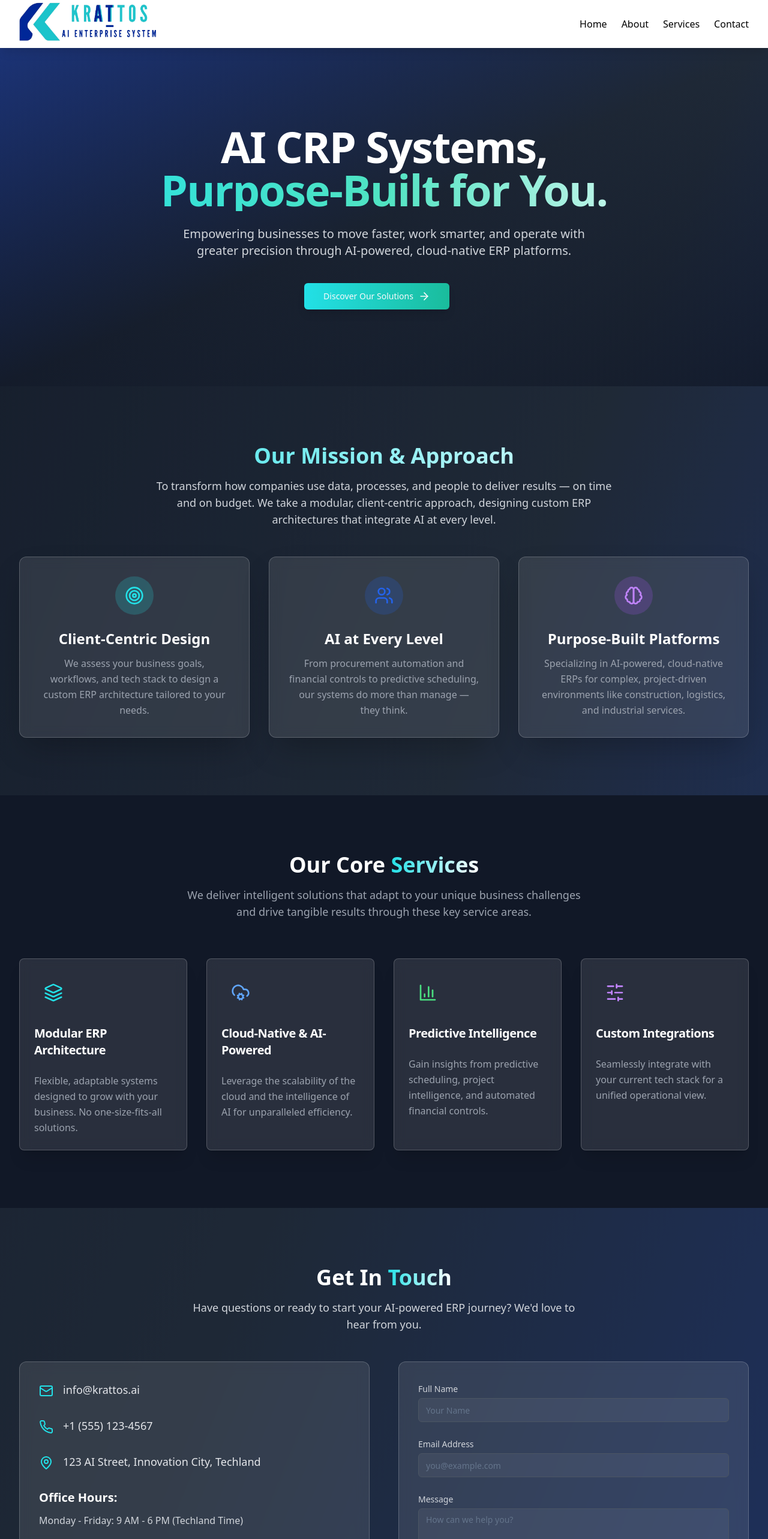
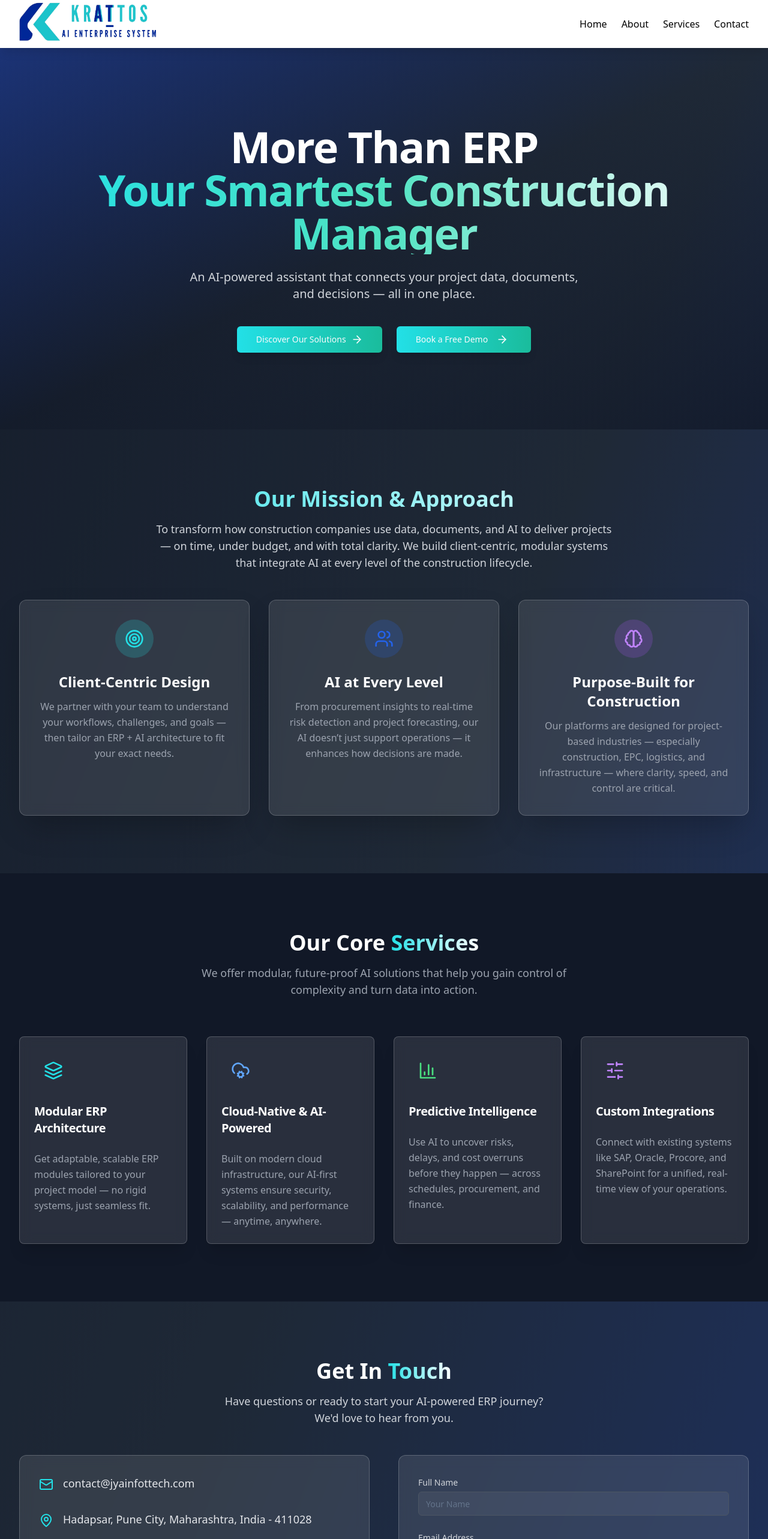
Before and after one commit to Our-CloudProject/krattos-website, a React (Vite) app: page / in a window 1280 px wide. Shown: the top 2566 px of the page at 60% size. Built offline with nearby package versions, Linux system fonts and the light colour scheme.

Commit message:
updated the content

```diff
--- a/src/components/AboutSection.jsx
+++ b/src/components/AboutSection.jsx
@@ -31,7 +31,8 @@ import React from 'react';
                 variants={cardVariants}
                 className="text-lg text-gray-300 text-center max-w-3xl mx-auto mb-12"
               >
-                To transform how companies use data, processes, and people to deliver results — on time and on budget. We take a modular, client-centric approach, designing custom ERP architectures that integrate AI at every level.
+                To transform how construction companies use data, documents, and AI to deliver projects — on time, under budget, and with total clarity.
+We build client-centric, modular systems that integrate AI at every level of the construction lifecycle.
               </motion.p>
 
               <div className="grid md:grid-cols-3 gap-8">
@@ -41,7 +42,7 @@ import React from 'react';
                   </div>
                   <h3 className="text-2xl font-semibold text-center mb-3 text-white">Client-Centric Design</h3>
                   <p className="text-gray-400 text-center leading-relaxed">
-                    We assess your business goals, workflows, and tech stack to design a custom ERP architecture tailored to your needs.
+                    We partner with your team to understand your workflows, challenges, and goals — then tailor an ERP + AI architecture to fit your exact needs.
                   </p>
                 </motion.div>
 
@@ -51,7 +52,7 @@ import React from 'react';
                   </div>
                   <h3 className="text-2xl font-semibold text-center mb-3 text-white">AI at Every Level</h3>
                   <p className="text-gray-400 text-center leading-relaxed">
-                    From procurement automation and financial controls to predictive scheduling, our systems do more than manage — they think.
+                    From procurement insights to real-time risk detection and project forecasting, our AI doesn’t just support operations — it enhances how decisions are made.
                   </p>
                 </motion.div>
 
@@ -59,9 +60,9 @@ import React from 'react';
                   <div className="flex items-center justify-center mb-6 w-16 h-16 rounded-full bg-purple-500/20 text-purple-400 mx-auto">
                     <Brain size={32} />
                   </div>
-                  <h3 className="text-2xl font-semibold text-center mb-3 text-white">Purpose-Built Platforms</h3>
+                  <h3 className="text-2xl font-semibold text-center mb-3 text-white">Purpose-Built for Construction</h3>
                   <p className="text-gray-400 text-center leading-relaxed">
-                    Specializing in AI-powered, cloud-native ERPs for complex, project-driven environments like construction, logistics, and industrial services.
+                    Our platforms are designed for project-based industries — especially construction, EPC, logistics, and infrastructure — where clarity, speed, and control are critical.
                   </p>
                 </motion.div>
               </div>
--- a/src/components/ContactSection.jsx
+++ b/src/components/ContactSection.jsx
@@ -37,9 +37,9 @@ import React, { useState } from 'react';
       };
 
       const contactInfo = [
-        { icon: <Mail className="h-6 w-6 text-secondary" />, text: "info@krattos.ai", href: "mailto:info@krattos.ai" },
-        { icon: <Phone className="h-6 w-6 text-secondary" />, text: "+1 (555) 123-4567", href: "tel:+15551234567" },
-        { icon: <MapPin className="h-6 w-6 text-secondary" />, text: "123 AI Street, Innovation City, Techland" },
+        { icon: <Mail className="h-6 w-6 text-secondary" />, text: "contact@jyainfottech.com", href: "mailto:contact@jyainfottech.com" },
+        // { icon: <Phone className="h-6 w-6 text-secondary" />, text: "+1 (555) 123-4567", href: "tel:+15551234567" },
+        { icon: <MapPin className="h-6 w-6 text-secondary" />, text: "Hadapsar, Pune City, Maharashtra, India - 411028" },
       ];
 
       return (
@@ -55,7 +55,7 @@ import React, { useState } from 'react';
                 Get In <span className="bg-clip-text text-transparent bg-gradient-to-r from-secondary to-white">Touch</span>
               </h2>
               <p className="text-lg text-gray-300 text-center max-w-2xl mx-auto mb-12">
-                Have questions or ready to start your AI-powered ERP journey? We'd love to hear from you.
+                Have questions or ready to start your AI-powered ERP journey? <br/>We'd love to hear from you.
               </p>
             </motion.div>
 
@@ -81,7 +81,7 @@ import React, { useState } from 'react';
                 ))}
                 <div className="mt-8">
                   <p className="text-xl font-semibold text-white mb-3">Office Hours:</p>
-                  <p className="text-gray-300">Monday - Friday: 9 AM - 6 PM (Techland Time)</p>
+                  <p className="text-gray-300">Monday - Friday: 9 AM - 6 PM (IST)</p>
                 </div>
               </motion.div>
 
--- a/src/components/FeaturesSection.jsx
+++ b/src/components/FeaturesSection.jsx
@@ -7,25 +7,25 @@ import React from 'react';
       {
         icon: <Layers className="h-10 w-10 text-secondary mb-4" />,
         title: 'Modular ERP Architecture',
-        description: 'Flexible, adaptable systems designed to grow with your business. No one-size-fits-all solutions.',
+        description: 'Get adaptable, scalable ERP modules tailored to your project model — no rigid systems, just seamless fit.',
         color: 'secondary'
       },
       {
         icon: <CloudCog className="h-10 w-10 text-blue-400 mb-4" />,
         title: 'Cloud-Native & AI-Powered',
-        description: 'Leverage the scalability of the cloud and the intelligence of AI for unparalleled efficiency.',
+        description: 'Built on modern cloud infrastructure, our AI-first systems ensure security, scalability, and performance — anytime, anywhere.',
         color: 'blue-400'
       },
       {
         icon: <BarChart3 className="h-10 w-10 text-green-400 mb-4" />,
         title: 'Predictive Intelligence',
-        description: 'Gain insights from predictive scheduling, project intelligence, and automated financial controls.',
+        description: 'Use AI to uncover risks, delays, and cost overruns before they happen — across schedules, procurement, and finance.',
         color: 'green-400'
       },
       {
         icon: <SlidersHorizontal className="h-10 w-10 text-purple-400 mb-4" />,
         title: 'Custom Integrations',
-        description: 'Seamlessly integrate with your current tech stack for a unified operational view.',
+        description: 'Connect with existing systems like SAP, Oracle, Procore, and SharePoint for a unified, real-time view of your operations.',
         color: 'purple-400'
       },
     ];
--- a/src/components/Footer.jsx
+++ b/src/components/Footer.jsx
@@ -24,7 +24,7 @@ import React from 'react';
                   <span className="text-xl font-semibold text-white">KRATTOS AI</span>
                 </div>
                 <p className="text-sm">
-                  Intelligent ERP systems for complex, project-driven environments.
+                  Future-Ready ERP for Complex, High-Stakes Project Execution.
                 </p>
               </div>
               <div>
@@ -49,10 +49,10 @@ import React from 'react';
                   </a>
                 </div>
                 <p className="text-sm mt-4">
-                  123 AI Street, Innovation City, Techland
+                  Hadapsar, Pune City, Maharashtra, India - 411028
                 </p>
                 <p className="text-sm">
-                  Email: <a href="mailto:info@krattos.ai" className="hover:text-secondary">info@krattos.ai</a>
+                  Email: <a href="mailto:contact@jyainfottech.com" className="hover:text-secondary">contact@jyainfottech.com</a>
                 </p>
               </div>
             </div>
--- a/src/components/HeroSection.jsx
+++ b/src/components/HeroSection.jsx
@@ -11,6 +11,12 @@ import React from 'react';
         }
       };
 
+      const scrollToContact = () => {
+        const contactSection = document.getElementById('contact');
+        if (contactSection) {
+          contactSection.scrollIntoView({ behavior: 'smooth' });
+        }
+      };
       return (
         <section className="relative py-20 md:py-32 overflow-hidden">
           <div className="absolute inset-0 bg-gradient-to-br from-blue-900/80 via-transparent to-gray-900/80"></div>
@@ -25,13 +31,13 @@ import React from 'react';
               transition={{ duration: 0.8, ease: "easeOut" }}
             >
               <h1 className="text-4xl sm:text-5xl md:text-6xl lg:text-7xl font-extrabold tracking-tight mb-6">
-                <span className="block">AI CRP Systems,</span>
+                <span className="block">More Than ERP</span>
                 <span className="block bg-clip-text text-transparent bg-gradient-to-r from-secondary via-[#50e3c2] to-white">
-                  Purpose-Built for You.
+                  Your Smartest Construction Manager
                 </span>
               </h1>
               <p className="max-w-2xl mx-auto text-lg sm:text-xl text-gray-300 mb-10">
-                Empowering businesses to move faster, work smarter, and operate with greater precision through AI-powered, cloud-native ERP platforms.
+                An AI-powered assistant that connects your project data, documents, and decisions — all in one place.
               </p>
               <div className="flex flex-col sm:flex-row justify-center items-center space-y-4 sm:space-y-0 sm:space-x-6">
                 <motion.div
@@ -50,9 +56,13 @@ import React from 'react';
                   whileHover={{ scale: 1.05 }}
                   whileTap={{ scale: 0.95 }}
                 >
-                  {/* <Button size="lg" variant="outline" className="text-gray-200 border-gray-400 hover:bg-white/10 hover:border-white transform transition-all duration-300 ease-in-out">
-                    <Zap className="mr-2 h-5 w-5 text-yellow-400" /> How AI Transforms ERP
-                  </Button> */}
+                  <Button
+                    size="lg"
+                    className="bg-gradient-to-r from-secondary to-[#1abc9c] hover:from-[#1abc9c] hover:to-secondary text-primary-foreground shadow-lg transform transition-all duration-300 ease-in-out"
+                    onClick={scrollToContact}
+                  >
+                    Book a Free Demo <ArrowRight className="ml-2 h-5 w-8" />
+                  </Button>
                 </motion.div>
               </div>
             </motion.div>
--- a/src/components/ServicesSection.jsx
+++ b/src/components/ServicesSection.jsx
@@ -7,25 +7,25 @@ import React from 'react';
       {
         icon: <Layers className="h-10 w-10 text-secondary mb-4" />,
         title: 'Modular ERP Architecture',
-        description: 'Flexible, adaptable systems designed to grow with your business. No one-size-fits-all solutions.',
+        description: 'Get adaptable, scalable ERP modules tailored to your project model — no rigid systems, just seamless fit.',
         color: 'secondary'
       },
       {
         icon: <CloudCog className="h-10 w-10 text-blue-400 mb-4" />,
         title: 'Cloud-Native & AI-Powered',
-        description: 'Leverage the scalability of the cloud and the intelligence of AI for unparalleled efficiency.',
+        description: 'Built on modern cloud infrastructure, our AI-first systems ensure security, scalability, and performance — anytime, anywhere.',
         color: 'blue-400'
       },
       {
         icon: <BarChart3 className="h-10 w-10 text-green-400 mb-4" />,
         title: 'Predictive Intelligence',
-        description: 'Gain insights from predictive scheduling, project intelligence, and automated financial controls.',
+        description: 'Use AI to uncover risks, delays, and cost overruns before they happen — across schedules, procurement, and finance.',
         color: 'green-400'
       },
       {
         icon: <SlidersHorizontal className="h-10 w-10 text-purple-400 mb-4" />,
         title: 'Custom Integrations',
-        description: 'Seamlessly integrate with your current tech stack for a unified operational view.',
+        description: 'Connect with existing systems like SAP, Oracle, Procore, and SharePoint for a unified, real-time view of your operations.',
         color: 'purple-400'
       },
     ];
@@ -57,7 +57,7 @@ import React from 'react';
                 Our Core <span className="bg-clip-text text-transparent bg-gradient-to-r from-secondary to-white">Services</span>
               </h2>
               <p className="text-lg text-gray-400 text-center max-w-2xl mx-auto mb-16">
-                We deliver intelligent solutions that adapt to your unique business challenges and drive tangible results through these key service areas.
+                We offer modular, future-proof AI solutions that help you gain control of complexity and turn data into action.
               </p>
             </motion.div>
 
```
Also changed, not shown: 5 other files (tests, documents, lock files or other folders).
